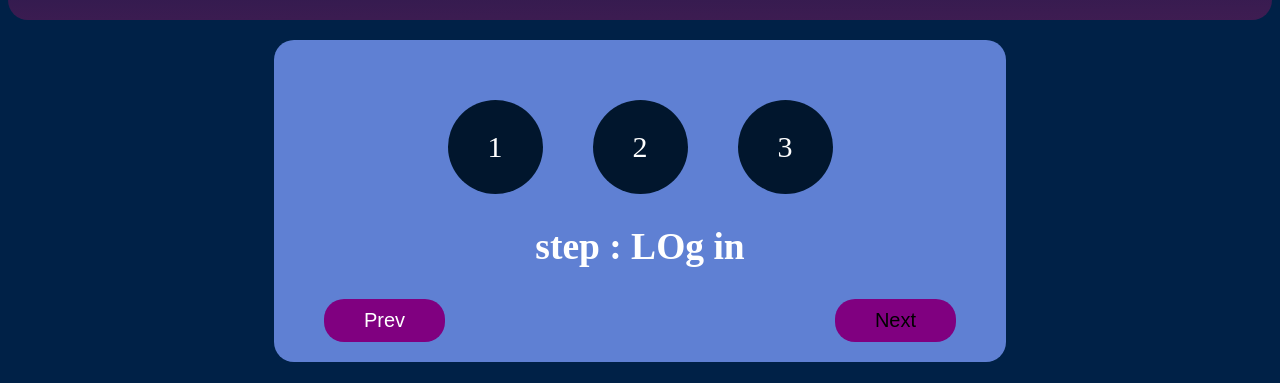
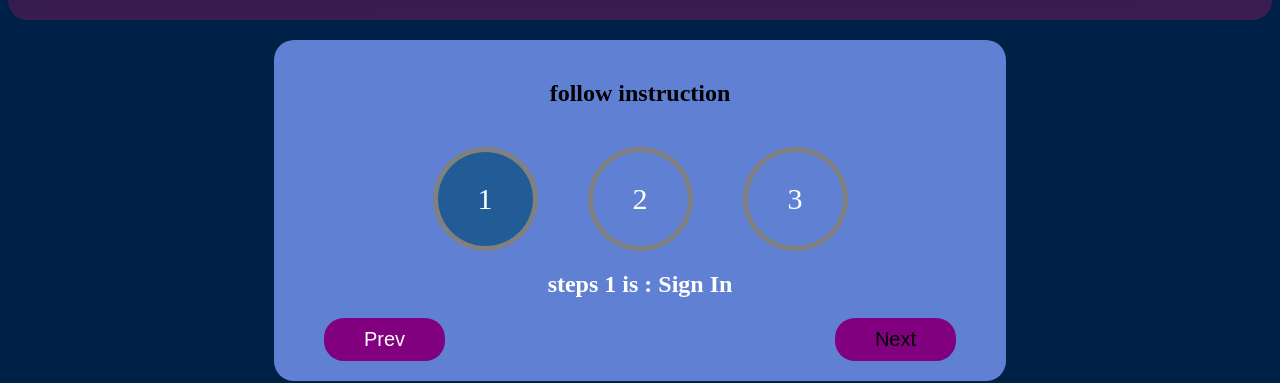
Before and after one commit to sakibhasan-24/top-movie, a React (Vite) app: page / in a window 1280 px wide. Shown: the part 122-505 px from the top of the page. Built offline with nearby package versions, Linux system fonts and the light colour scheme.

Commit message:
implement instructions

```diff
--- a/src/App.css
+++ b/src/App.css
@@ -91,6 +91,10 @@ body {
   margin: 2rem auto;
   border-radius: 20px;
 }
+.progress h2 {
+  font-size: 2.4rem;
+  text-align: center;
+}
 .numbers {
   margin-top: 4rem;
   display: flex;
@@ -100,16 +104,25 @@ body {
   font-size: 3rem;
   color: #fff;
 }
+.active {
+  background-color: #225c96;
+  transition: all 0.9s;
+}
 .numbers div {
-  background-color: #01162d;
+  border: 5px solid gray;
+  /* background-color: #5f80d3; */
   border-radius: 50%;
   padding: 3rem 4rem;
   cursor: pointer;
 }
+
 .learning {
   text-align: center;
   color: #fff;
   font-size: 2.5rem;
+}
+.learning h2 {
+  transition: all 2s;
 }
 .btn {
   display: flex;
@@ -123,6 +136,10 @@ body {
   border: 0;
   color: #fff;
   font-size: 2rem;
+  transition: all 0.9s;
+}
+.btn button:active {
+  transform: scale(0.9);
 }
 main {
   width: 1200px;
--- a/src/App.jsx
+++ b/src/App.jsx
@@ -1,5 +1,7 @@
+import { useState } from "react";
 import "./App.css";
 
+const learningList = ["Sign In", "Select Category", "Click Play"];
 const movieList = [
   {
     id: 1,
@@ -166,19 +168,40 @@ function App() {
 export default App;
 
 function Progress() {
+  // const steps = 1;
+  const [step, setStep] = useState(0);
+  const handleNext = () => {
+    //if greater than two then stop it in two
+    if (step < 2) {
+      setStep(step + 1);
+    }
+  };
+  const handlePrev = () => {
+    if (step === 0) {
+      setStep(0);
+    } else {
+      setStep(step - 1);
+    }
+  };
   return (
     <section className="progress">
+      <h2>follow instruction</h2>
       <div className="numbers">
-        <div>1</div>
-        <div>2</div>
-        <div>3</div>
+        <div className={`${step >= 0 ? "active" : ""}`}>1</div>
+        <div className={`${step >= 1 ? "active" : ""}`}>2</div>
+        <div className={`${step >= 2 ? "active" : ""}`}>3</div>
       </div>
       <div className="learning">
-        <h2>step : LOg in</h2>
+        <h2>{`steps ${step + 1} is : ${learningList[step]}`}</h2>
       </div>
       <div className="btn">
-        <button style={{ backgroundColor: "purple" }}>Prev</button>
-        <button style={{ backgroundColor: "purple", color: "#000" }}>
+        <button onClick={handlePrev} style={{ backgroundColor: "purple" }}>
+          Prev
+        </button>
+        <button
+          onClick={handleNext}
+          style={{ backgroundColor: "purple", color: "#000" }}
+        >
           Next
         </button>
       </div>
```
